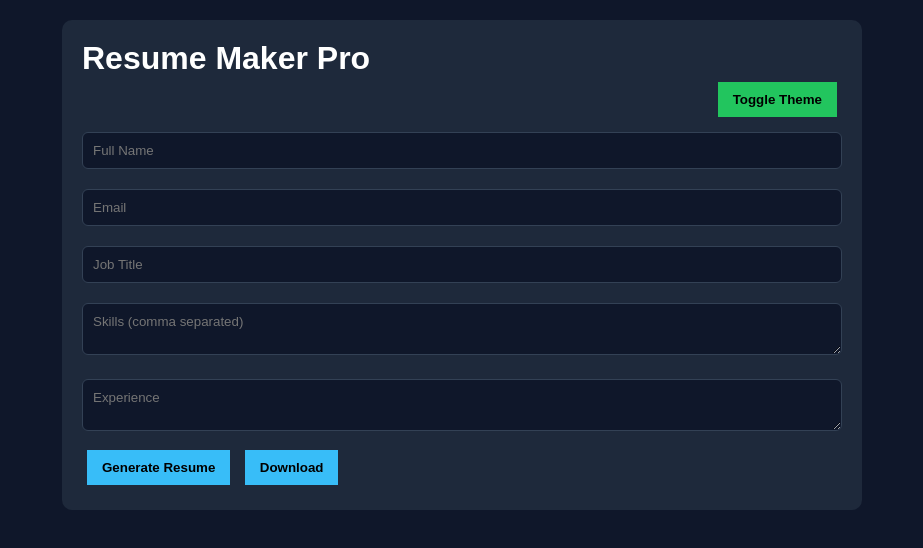
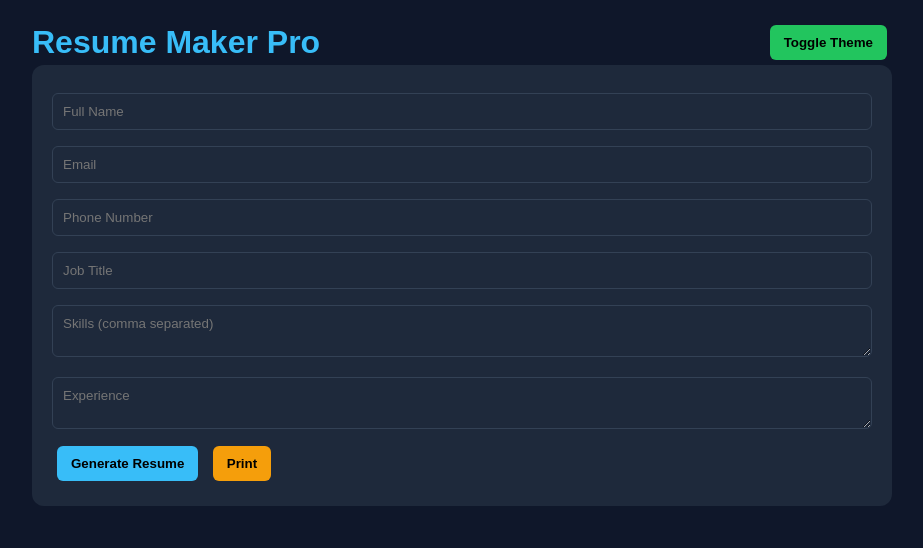
Before and after one commit to explorevista/smart-tools-universe, a website: page tools/resume-maker.html in a window 1280 px wide. Shown: the whole page, without its empty margins (178-1101 px from the left). Drawn offline with Linux system fonts and the light colour scheme.

Commit message:
Update resume-maker.html

```diff
--- a/tools/resume-maker.html
+++ b/tools/resume-maker.html
@@ -6,50 +6,79 @@
 <link rel="stylesheet" href="../style.css">
 
 <style>
+:root {
+    --bg: #0f172a;
+    --card: #1e293b;
+    --text: #ffffff;
+    --muted: #94a3b8;
+    --accent: #38bdf8;
+}
+
+body.light {
+    --bg: #f1f5f9;
+    --card: #ffffff;
+    --text: #0f172a;
+    --muted: #475569;
+}
+
 body {
+    background: var(--bg);
+    color: var(--text);
+    font-family: Arial;
+    transition: 0.3s;
+}
+
+.container {
+    max-width: 900px;
+    margin: auto;
     padding: 20px;
 }
 
-.container {
-    max-width: 800px;
-    margin: auto;
-    background: #1e293b;
+.card {
+    background: var(--card);
     padding: 20px;
-    border-radius: 10px;
+    border-radius: 12px;
 }
 
 input, textarea {
     width: 100%;
     padding: 10px;
-    margin: 10px 0;
-    background: #0f172a;
-    color: white;
+    margin: 8px 0;
+    border-radius: 6px;
     border: 1px solid #334155;
-    border-radius: 6px;
+    background: transparent;
+    color: var(--text);
 }
 
 button {
-    padding: 10px 15px;
+    padding: 10px 14px;
     margin: 5px;
-    background: #38bdf8;
     border: none;
+    border-radius: 6px;
     cursor: pointer;
     font-weight: bold;
 }
 
-.toggle {
-    float: right;
-    background: #22c55e;
-}
+.primary { background: var(--accent); color: black; }
+.darkbtn { background: #22c55e; }
+.printbtn { background: #f59e0b; }
 
 .preview {
     margin-top: 20px;
-    padding: 15px;
+    padding: 20px;
     background: white;
     color: black;
     border-radius: 10px;
     display: none;
 }
+
+.topbar {
+    display: flex;
+    justify-content: space-between;
+    align-items: center;
+}
+
+h1 { color: var(--accent); }
 </style>
 </head>
 
@@ -57,40 +86,42 @@ button {
 
 <div class="container">
 
-    <h1>Resume Maker Pro</h1>
+    <div class="topbar">
+        <h1>Resume Maker Pro</h1>
+        <button class="darkbtn" onclick="toggleTheme()">Toggle Theme</button>
+    </div>
 
-    <!-- DARK/LIGHT TOGGLE -->
-    <button class="toggle" onclick="toggleMode()">Toggle Theme</button>
+    <div class="card">
 
-    <input id="name" placeholder="Full Name">
-    <input id="email" placeholder="Email">
-    <input id="job" placeholder="Job Title">
+        <input id="name" placeholder="Full Name">
+        <input id="email" placeholder="Email">
+        <input id="phone" placeholder="Phone Number">
+        <input id="job" placeholder="Job Title">
 
-    <textarea id="skills" placeholder="Skills (comma separated)"></textarea>
+        <textarea id="skills" placeholder="Skills (comma separated)"></textarea>
+        <textarea id="experience" placeholder="Experience"></textarea>
 
-    <textarea id="experience" placeholder="Experience"></textarea>
+        <button class="primary" onclick="generate()">Generate Resume</button>
+        <button class="printbtn" onclick="printResume()">Print</button>
 
-    <button onclick="generate()">Generate Resume</button>
-    <button onclick="download()">Download</button>
+    </div>
 
     <div id="preview" class="preview"></div>
 
 </div>
 
 <script>
-let dark = true;
-
 /* THEME TOGGLE */
-function toggleMode() {
-    document.body.style.background = dark ? "#f1f5f9" : "#0f172a";
-    document.body.style.color = dark ? "#000" : "#fff";
-    dark = !dark;
+function toggleTheme() {
+    document.body.classList.toggle("light");
 }
 
-/* RESUME GENERATE */
+/* GENERATE RESUME */
 function generate() {
+
     let name = document.getElementById("name").value;
     let email = document.getElementById("email").value;
+    let phone = document.getElementById("phone").value;
     let job = document.getElementById("job").value;
     let skills = document.getElementById("skills").value;
     let exp = document.getElementById("experience").value;
@@ -99,23 +130,22 @@ function generate() {
 
     document.getElementById("preview").innerHTML = `
         <h2>${name}</h2>
-        <p>${email}</p>
-        <h3>${job}</h3>
+        <p>${job}</p>
+        <p>${email} | ${phone}</p>
         <hr>
-        <p><b>Skills:</b> ${skills}</p>
-        <p><b>Experience:</b> ${exp}</p>
+        <h3>Skills</h3>
+        <p>${skills}</p>
+        <h3>Experience</h3>
+        <p>${exp}</p>
     `;
 }
 
-/* DOWNLOAD AS FILE */
-function download() {
-    let content = document.getElementById("preview").innerText;
-    let blob = new Blob([content], { type: "text/plain" });
-    let link = document.createElement("a");
-
-    link.href = URL.createObjectURL(blob);
-    link.download = "resume.txt";
-    link.click();
+/* PRINT RESUME */
+function printResume() {
+    let content = document.getElementById("preview").innerHTML;
+    let win = window.open("", "", "width=800,height=600");
+    win.document.write(content);
+    win.print();
 }
 </script>
 
```
